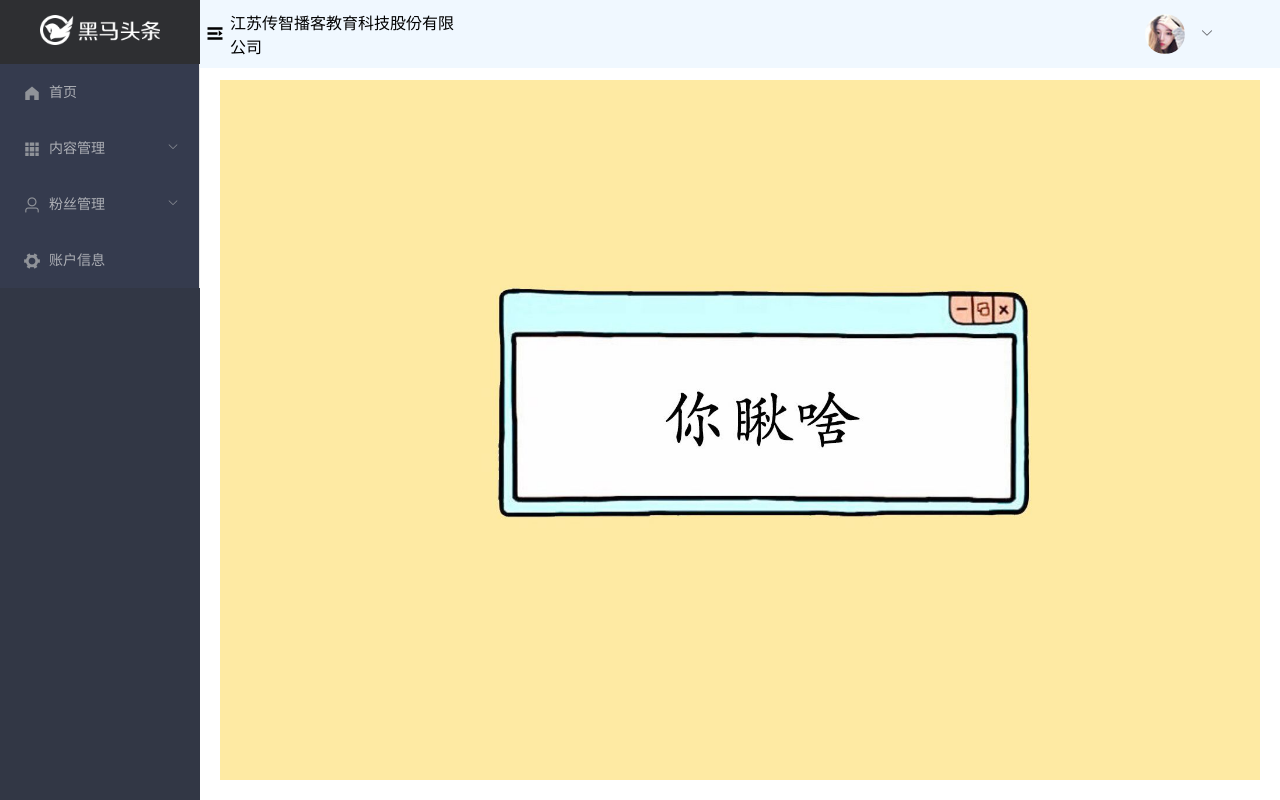
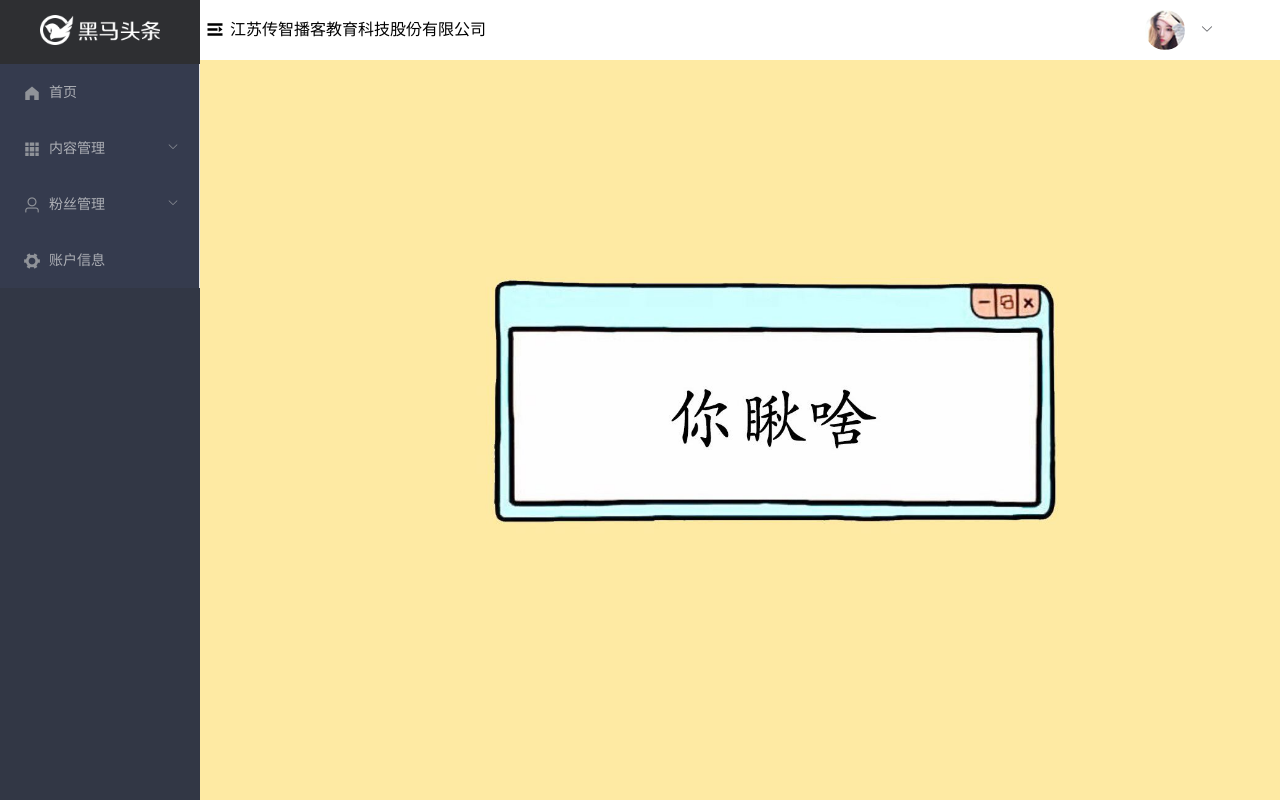
Before and after one commit to liulong55/81toutiao, a Vue app: page /home in a window 1280 px wide. Built offline with nearby package versions, Linux system fonts and the light colour scheme; no server answers; sample sign-in values are in the browser's storage.

Commit message:
主页模块-导航守卫

```diff
--- a/src/components/home/layout-header.vue
+++ b/src/components/home/layout-header.vue
@@ -1,6 +1,6 @@
 <template>
 <el-row type="flex" class="layout-header" justify="space-between">
-  <el-col :span="6" class="left">
+  <el-col :span="16" class="left">
       <i class="el-icon-s-unfold" ></i>
       <span>江苏传智播客教育科技股份有限公司</span>
   </el-col>
@@ -65,9 +65,9 @@ export default {
 
 <style lang='less' scoped>
     .layout-header{
-        background-color: aliceblue;
+      line-height: 60px;
         .left{
-            padding: 10px 5px;
+            padding: 0px 5px;
             display: flex;
             align-items: center;
             i{
--- a/src/main.js
+++ b/src/main.js
@@ -1,6 +1,6 @@
 import Vue from 'vue'
 import App from './App.vue'
-import router from './router'
+import router from './permission' // 用了全局前置守卫,把router导出了,所以这跟换为那个文件
 import ElementUI from 'element-ui' // 引入element组件
 import 'element-ui/lib/theme-chalk/index.css' // 引入样式
 import './style/index.less' // 引入样式
--- /dev/null
+++ b/src/permission.js
@@ -0,0 +1,23 @@
+import router from './router'
+// 全局导航,前置守卫
+router.beforeEach(function (to, from, next) {
+  // 如果以home起始,就认为进行需要检查token的区域
+  if (to.path.startsWith('/home')) {
+    // 获取前端的token
+    let result = window.localStorage.getItem('user-onfo')
+    if (result) {
+      let userINF = JSON.parse(result) // 将储存的字符串转为对象
+      if (userINF && userINF.token) {
+        // 满足有token,放行
+        next()
+      } else {
+        next('/login') // 跳转到login
+      }
+    } else {
+      next('/login') // 跳转到login
+    }
+  } else {
+    next() // 如果访问的不是/home开头的直接放行
+  }
+})
+export default router // 导出router 然后再入口那跟换一下router的引入文件
--- a/src/views/home/index.vue
+++ b/src/views/home/index.vue
@@ -9,7 +9,7 @@
     <el-header style="padding:0">
       <layout-header></layout-header>
     </el-header>
-    <el-main>
+    <el-main style="padding:0">
         <!-- 二级路由的容器 -->
         <router-view/>
     </el-main>
```
